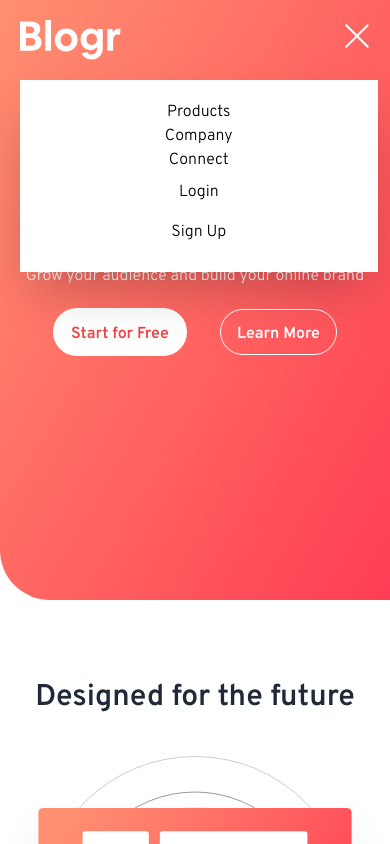
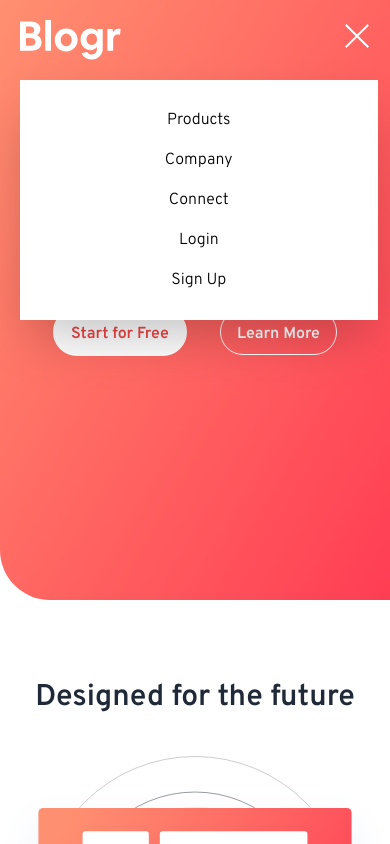
Before and after one commit to SankThomas/blogr-landing-page, a React (Create React App) app: page / in a window 390 px wide. Both pictures are taken after a click on the button 354 px from the left and 36 px from the top of the page. Shown: the top 844 px of the page. Built offline with nearby package versions, Linux system fonts and the light colour scheme.

Commit message:
desktop responsive

```diff
--- a/src/components/Navbar.js
+++ b/src/components/Navbar.js
@@ -8,12 +8,14 @@ const Navbar = () => {
   return (
     <>
       <nav>
-        <div>
+        <div className="md:flex">
           {links.map((link, index) => {
             const { id, title, dropdown } = link
             return (
               <>
-                <p key={index}>{title}</p>
+                <p key={index} className="py-2 md:p-0 md:mx-2 md:text-white">
+                  {title}
+                </p>
                 <ul>
                   {dropdown.map((drop) => {
                     return (
```
